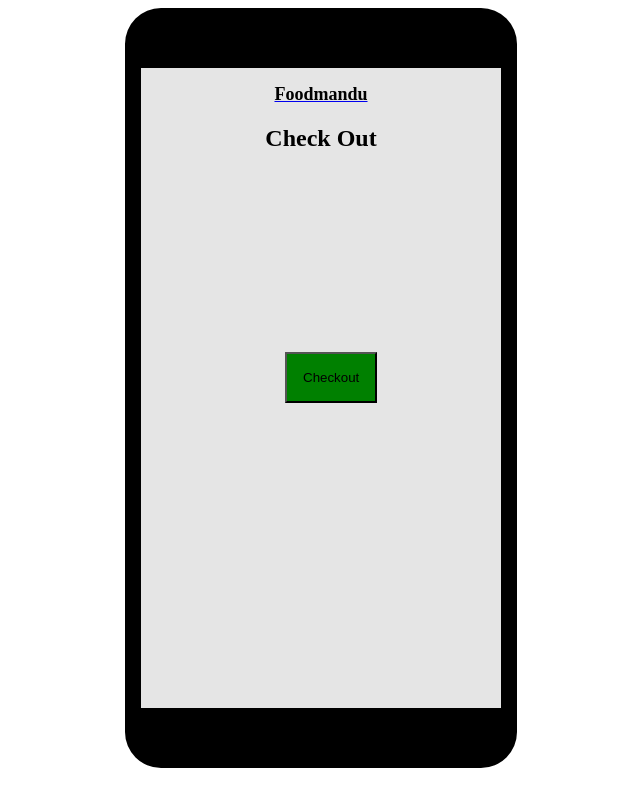
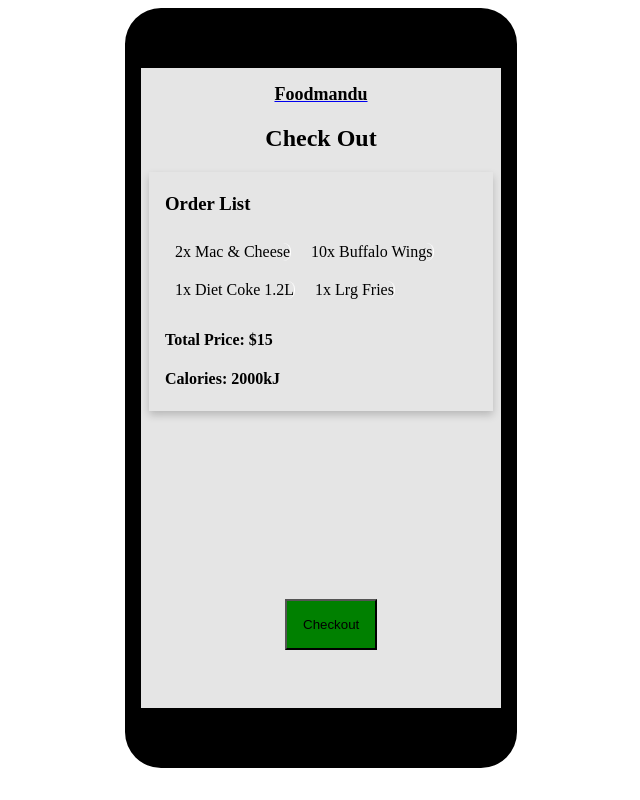
Before and after one commit to AnishBastakoti/Deliverable2, a plain HTML site: page order.html in a window 1280 px wide. Shown: the whole page, without its empty margins (319-959 px from the left). Drawn offline with Linux system fonts and the light colour scheme.

Commit message:
Update order.html

```diff
--- a/order.html
+++ b/order.html
@@ -14,7 +14,19 @@
   <div class="smartphone">
     <a href="mainpage.html"><h1 style="color:black">Foodmandu</h1></a>
     <h2 style="color:black">Check Out</h2>
-
+    <div class="card">
+      <h3>Order List</h3>
+    <div>
+      <ul>
+        <li>2x Mac & Cheese</li>
+        <li>10x Buffalo Wings</li>
+        <li>1x Diet Coke 1.2L</li>
+        <li>1x Lrg Fries</li>
+      </ul>
+    </div>
+      <h4>Total Price: $15</h4>
+      <h4> Calories: 2000kJ</h4>
+    </div>
      <button type="button" class="orderbutton">Checkout</button>
   </div>
 <script src="JS/checkout.js"></script>
```
